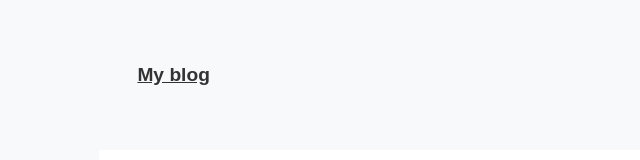
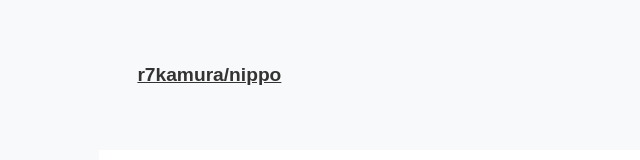
Before and after one commit to r7kamura/nippo_old, a Next.js app: page / in a window 1280 px wide. Shown: the top 160 px of the page, without its empty margins (157-797 px from the left). Built offline with nearby package versions, Linux system fonts and the light colour scheme.

Commit message:
Change blog title from default one to r7kamura/nippo

```diff
--- a/components/Layout.js
+++ b/components/Layout.js
@@ -7,7 +7,7 @@ export default function Layout({ children }) {
         <nav>
           <p>
             <Link href="/">
-              <a>My blog</a>
+              <a>r7kamura/nippo</a>
             </Link>
           </p>
         </nav>
```
